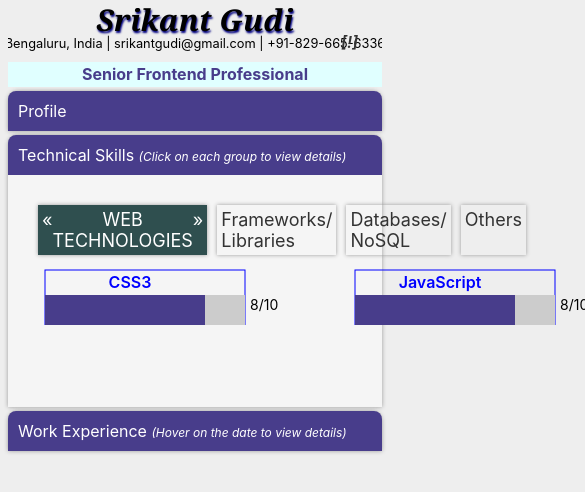
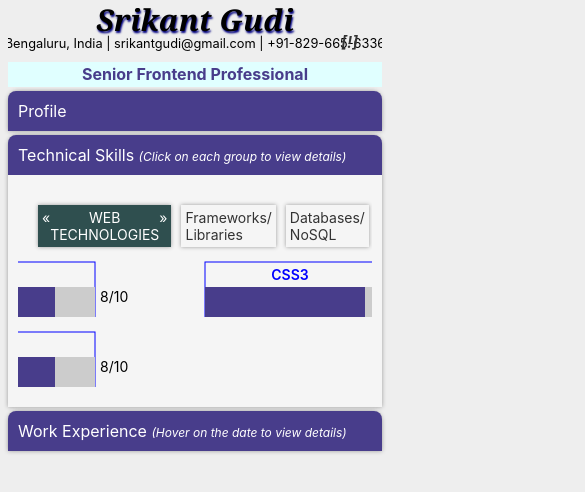
Before and after one commit to srikantgudi/srikantgudi.github.io, a Svelte app: page / in a window 390 px wide. Shown: the top 492 px of the page, 585 px wide, since content can reach past the window. Built offline with nearby package versions, Linux system fonts and the light colour scheme.

Commit message:
Modified content and layout for responsiveness

```diff
--- a/src/Skills.svelte
+++ b/src/Skills.svelte
@@ -44,6 +44,7 @@
     .skills {
         display: block;
         height: 12em;
+        overflow-y: auto;
         padding: 10px;
     }
     .skill-names {
@@ -56,7 +57,7 @@
         display: inline-flex;
         box-shadow: 0 0 4px #999999;
         padding: 4px;
-        font-size: 18px;
+        font-size: 14px;
         cursor: pointer;
     }
     .skill-name.active {
@@ -73,10 +74,13 @@
     }
     .skills-detail {
         display: grid;
-        grid-template-columns: repeat(4,auto);
+        grid-template-columns: repeat(2,auto);
         grid-gap: 10px;
+        margin: 0 20px;
         align-items: center;
+        align-content: center;
         justify-content: center;
+        font-size: 14px;
     }
 </style>
 <div class="skills">
```
